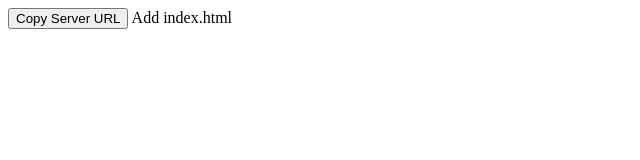
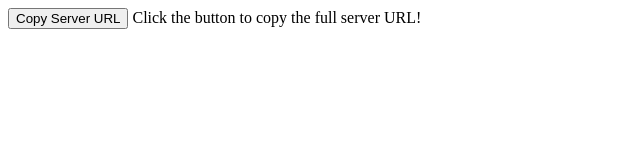
Before and after one commit to julien973/copy-url, a plain HTML site: page index.html in a window 1280 px wide. Shown: the whole page, without its empty margins (0-640 px from the left). Drawn offline with Linux system fonts and the light colour scheme.

Commit message:
Update index.html

```diff
--- a/index.html
+++ b/index.html
@@ -19,4 +19,4 @@
     </script>
 </body>
 </html>
-Add index.html
+Click the button to copy the full server URL!
```
